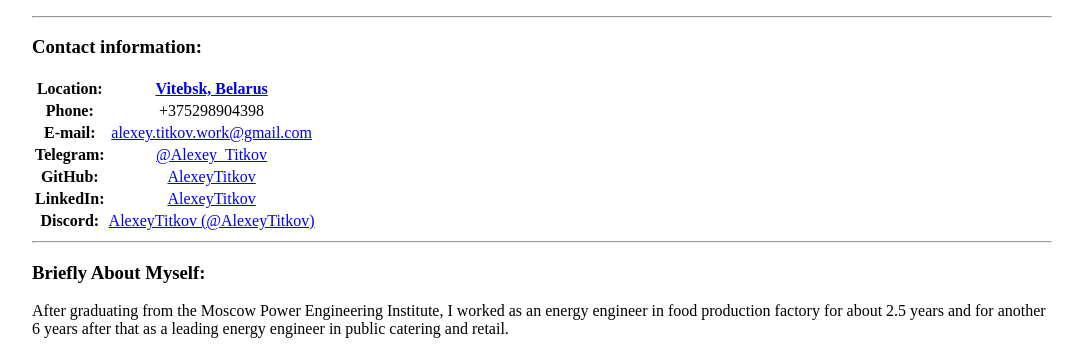
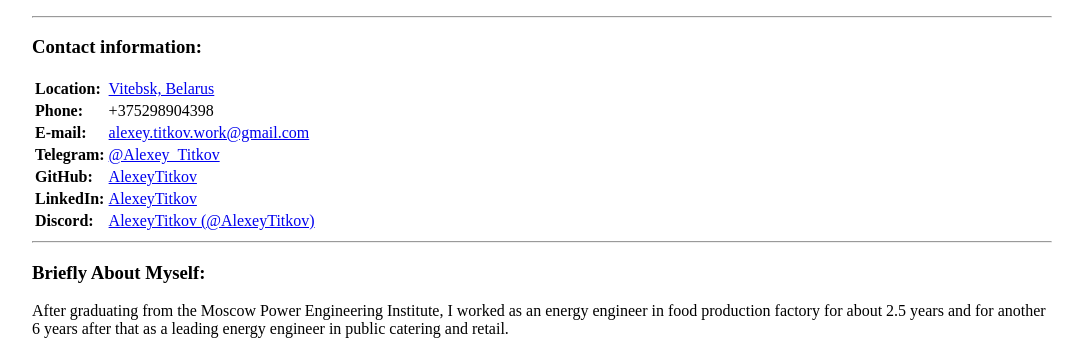
Before and after one commit to AlexeyTitkov/rsschool-cv, a plain HTML site: page index.html in a window 1280 px wide. Shown: the part 425-776 px from the top of the page, without its empty margins (98-1181 px from the left). Drawn offline with Linux system fonts and the light colour scheme.

Commit message:
fix: fix html syntax

```diff
--- a/index.html
+++ b/index.html
@@ -21,36 +21,36 @@
 <table>
     <thead>
     <tr>
-        <th style="text-align: center"><strong>Location:</strong></th>
-        <th style="text-align: center"><a href="https://goo.gl/maps/3vQwfKdwCu5SrXA48">Vitebsk, Belarus</a></th>
+        <td><strong>Location:</strong></td>
+        <td><a href="https://goo.gl/maps/3vQwfKdwCu5SrXA48">Vitebsk, Belarus</a></td>
     </tr>
     </thead>
     <tbody>
     <tr>
-        <td style="text-align: center"><strong>Phone:</strong></td>
-        <td style="text-align: center">+375298904398</td>
+        <td><strong>Phone:</strong></td>
+        <td>+375298904398</td>
     </tr>
     <tr>
-        <td style="text-align: center"><strong>E-mail:</strong></td>
-        <td style="text-align: center"><a href="mailto:alexey.titkov.work@gmail.com">alexey.titkov.work@gmail.com</a>
+        <td><strong>E-mail:</strong></td>
+        <td><a href="mailto:alexey.titkov.work@gmail.com">alexey.titkov.work@gmail.com</a>
         </td>
     </tr>
     <tr>
-        <td style="text-align: center"><strong>Telegram:</strong></td>
-        <td style="text-align: center"><a href="https://t.me/Alexey_Titkov">@Alexey_Titkov</a></td>
+        <td><strong>Telegram:</strong></td>
+        <td><a href="https://t.me/Alexey_Titkov">@Alexey_Titkov</a></td>
     </tr>
     <tr>
-        <td style="text-align: center"><strong>GitHub:</strong></td>
-        <td style="text-align: center"><a href="https://github.com/AlexeyTitkov">AlexeyTitkov</a></td>
+        <td><strong>GitHub:</strong></td>
+        <td><a href="https://github.com/AlexeyTitkov">AlexeyTitkov</a></td>
     </tr>
     <tr>
-        <td style="text-align: center"><strong>LinkedIn:</strong></td>
-        <td style="text-align: center"><a
+        <td><strong>LinkedIn:</strong></td>
+        <td><a
                 href="https://www.linkedin.com/in/alexey-titkov-952528219">AlexeyTitkov</a></td>
     </tr>
     <tr>
-        <td style="text-align: center"><strong>Discord:</strong></td>
-        <td style="text-align: center"><a href="https://www.linkedin.com/in/alexey-titkov-952528219">AlexeyTitkov
+        <td><strong>Discord:</strong></td>
+        <td><a href="https://www.linkedin.com/in/alexey-titkov-952528219">AlexeyTitkov
             (@AlexeyTitkov)</a></td>
     </tr>
     </tbody>
@@ -77,7 +77,7 @@
     So now I’m starting to fully devote myself to studying and believe, that my ability to learn and to gain new
     skills will lead me through this path of becoming a proficient Software Developer on interesting and useful
     projects.
-    </p>
+</p>
 
 <p>So now my motto is:</p>
 <blockquote>
```
